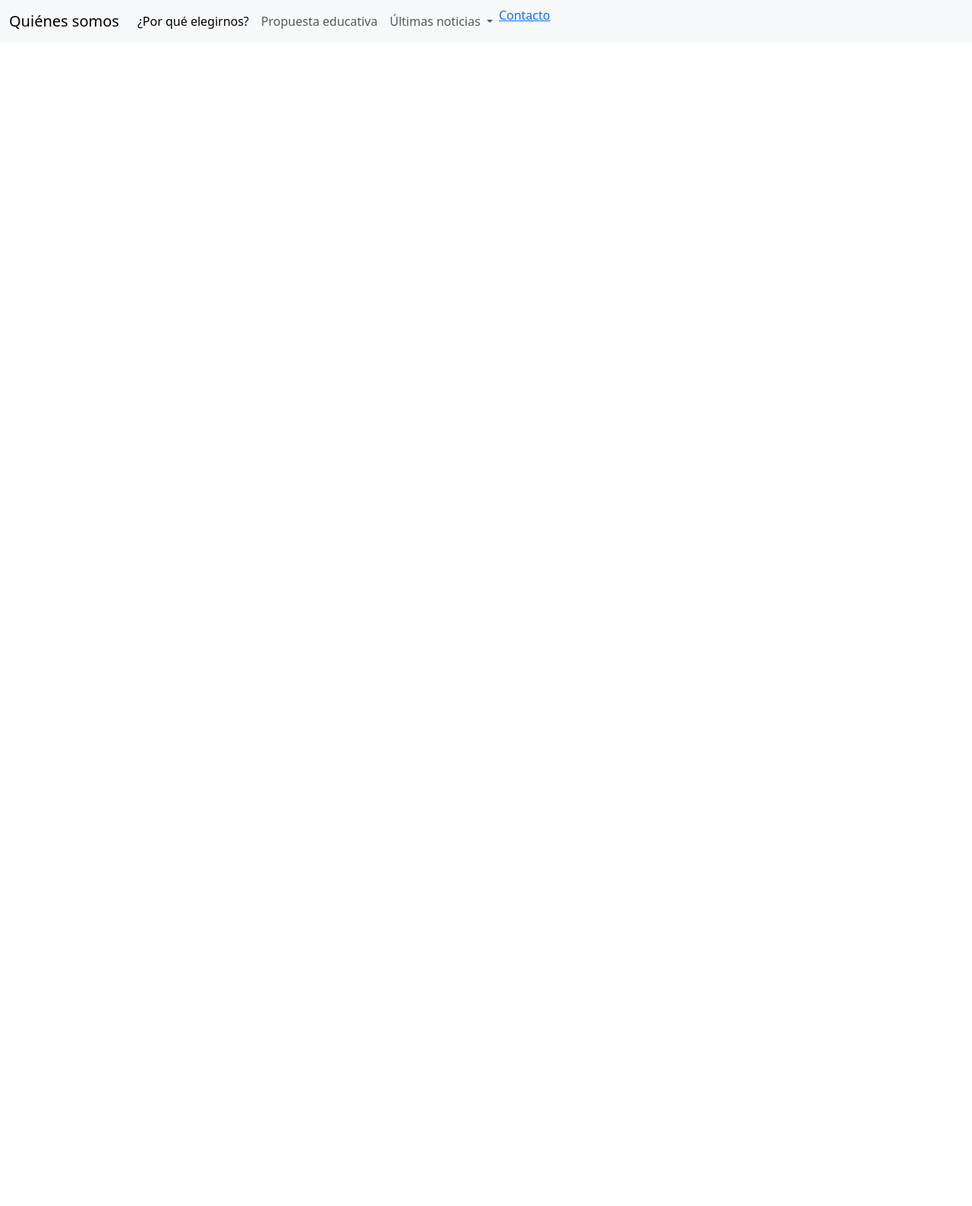
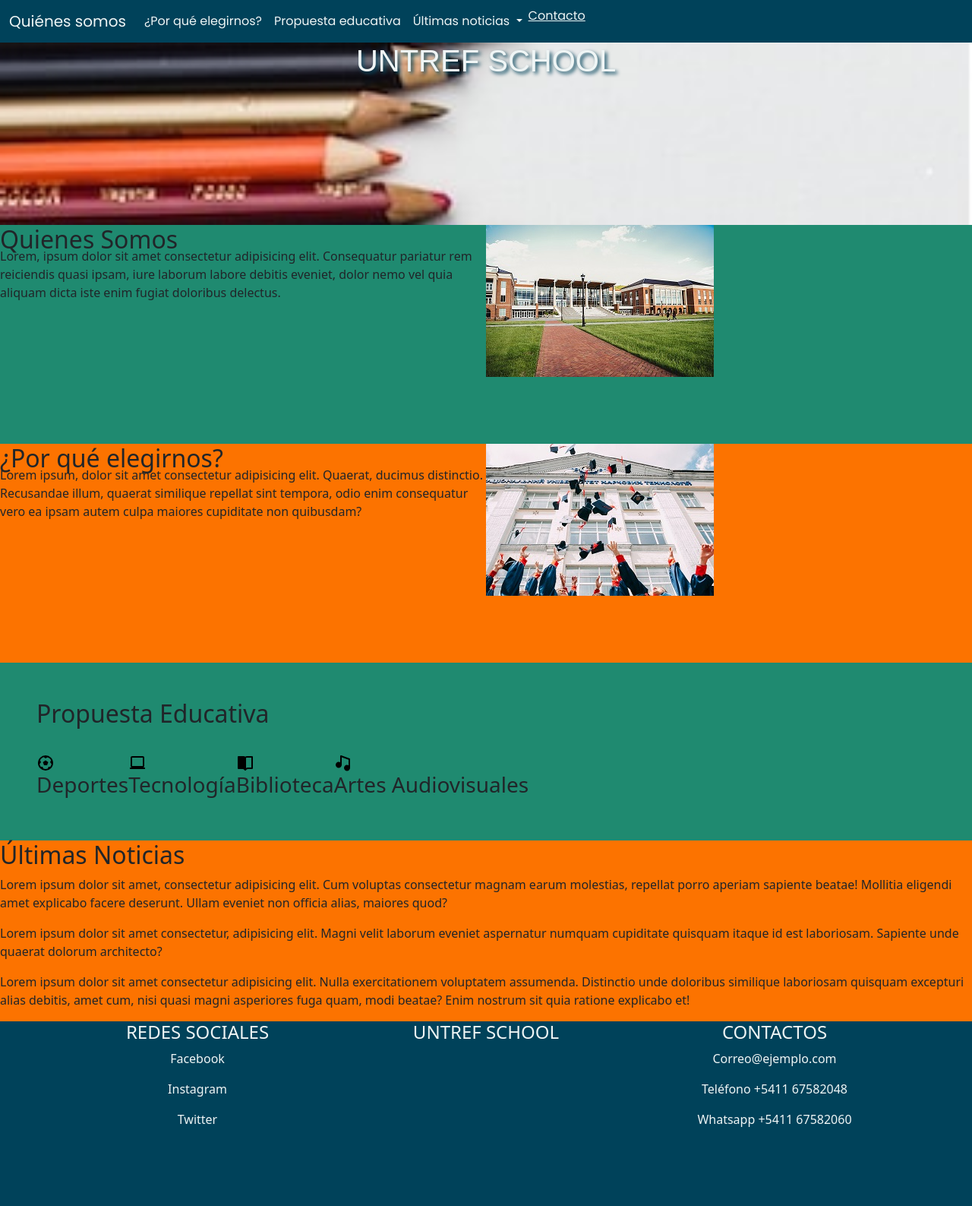
Before and after one commit to cristianmarcon/PROYECTO-INTEGRADOR-WEB-UNTREFSCHOOL, a plain HTML site: page index.html in a window 1280 px wide. Shown: the whole page at 76% size. Before the commit the page ends 800 px from the top, so only its background shows below. Drawn offline with nearby package versions, Linux system fonts and the light colour scheme; grey boxes are pictures that could not be loaded; a web font is replaced by a local one.

Commit message:
agrega fotos al index

```diff
--- /dev/null
+++ b/css/style.css
@@ -0,0 +1,71 @@
+@import url('https://fonts.googleapis.com/css2?family=Belanosima:wght@400;700&family=Poppins:wght@400;700&display=swap');
+
+body{
+    margin: 0;
+    background-color: #fc7300;
+}
+h1{
+    color: #00425a;
+    font-family:'Belanosima', sans-serif;
+}
+header {
+    background-image: url(/img/Titulo.jpg);
+    background-size: cover;
+    height: 30vh;
+}
+.titulo {
+    color: #eff5f5;
+    font-family:'Belanosima', sans-serif;
+    text-align: center;
+    text-shadow: 3px 3px 5px #00425a;
+}
+
+.seccion1 {
+    background-color: #1f8a70;
+    display: grid;
+    grid-template-columns: 50% 50%;
+    grid-template-rows: 10% 90%;
+}
+
+.seccion2 {
+    display: grid;
+    grid-template-columns: 50% 50%;
+    grid-template-rows: 10% 90%;
+}
+
+.seccion3 {
+    background-color: #1f8a70;
+    padding: 3em;
+}
+
+.seccion3-1 {
+    display: flex;
+    flex-direction: row;
+}
+.bg-body-tertiary{
+background-color: #00425a !important;
+}
+
+.seccion4{
+    background-color: #fc7300;
+}
+
+footer{
+    background-color: #00425a;
+    color: #eff5f5;
+}
+
+a {
+    font-family: 'Poppins', sans-serif;
+    color: #eff5f5 !important;
+}
+
+@media (max-width: 760px) {
+    .seccion1,
+    .seccion2 {
+        display:block
+    }
+    .seccion3-1 {
+        flex-direction: column;
+    }
+}
--- a/index.html
+++ b/index.html
@@ -7,6 +7,8 @@
     <meta name="author" content="Cristian Marcon">
     <link href="https://cdn.jsdelivr.net/npm/bootstrap@5.3.0/dist/css/bootstrap.min.css" rel="stylesheet" integrity="sha384-9ndCyUaIbzAi2FUVXJi0CjmCapSmO7SnpJef0486qhLnuZ2cdeRhO02iuK6FUUVM" crossorigin="anonymous">
     <title>UNTREF WEBSCHOOL</title>
+    <link rel="icon" href="img/iconotitle.png">
+    <link rel="stylesheet" href="css/style.css">
 </head>
 <body>
     <nav class="navbar navbar-expand-lg bg-body-tertiary">
@@ -41,8 +43,76 @@
         </div>
       </nav>
     <header>
+        <h1 class="titulo">UNTREF SCHOOL</h1>
 
     </header>
+    <main>
+        <section class="seccion1" id="quienes">
+            <h2>Quienes Somos</h2>
+            <img src="img/quienes-somos.jpg" alt="escuela" height="200">
+            <p>
+             Lorem, ipsum dolor sit amet consectetur adipisicing elit. Consequatur pariatur rem reiciendis quasi ipsam, iure laborum labore debitis eveniet, dolor nemo vel quia aliquam dicta iste enim fugiat doloribus delectus.
+            </p>
+        </section>
+        <section class="seccion2" id="elegirnos">
+            <h2>¿Por qué elegirnos?</h2>
+            <img src="img/por-que-elegirnos.jpg" alt="graduacion">
+            <p>
+              Lorem ipsum, dolor sit amet consectetur adipisicing elit. Quaerat, ducimus distinctio. Recusandae illum, quaerat similique repellat sint tempora, odio enim consequatur vero ea ipsam autem culpa maiores cupiditate non quibusdam?
+            </p>
+            </p>
+        </section>
+        <section class="seccion3" id="propuesta">
+            <h2>Propuesta Educativa</h2>
+            <br>
+            <div class="seccion3-1">
+                <div>
+                    <img src="img/deporte.svg" alt="icono-pelota">
+                    <h3>Deportes</h3>
+                </div>
+                <div>
+                    <img src="img/laptop.svg" alt="icono-laptop">
+                <h3>Tecnología</h3>
+                </div>
+                <div>
+                    <img src="img/libreria.svg" alt="icono-libreria">
+                    <h3>Biblioteca</h3>
+                </div>
+                <div>
+                    <img src="img/music.svg" alt="icono-musica">
+                    <h3>Artes Audiovisuales</h3>
+                </div>
+            </div>
+        </section>
+            <section class="seccion4" id="noticias">
+              <h2>Últimas Noticias</h2>
+              <article id="#art1"><p>Lorem ipsum dolor sit amet, consectetur adipisicing elit. Cum voluptas consectetur magnam earum molestias, repellat porro aperiam sapiente beatae! Mollitia eligendi amet explicabo facere deserunt. Ullam eveniet non officia alias, maiores quod?</p></article>
+              <article id="#art2"><p>Lorem ipsum dolor sit amet consectetur, adipisicing elit. Magni velit laborum eveniet aspernatur numquam cupiditate quisquam itaque id est laboriosam. Sapiente unde quaerat dolorum architecto?</p></article>
+              <article id="#art3"><p>Lorem ipsum dolor sit amet consectetur adipisicing elit. Nulla exercitationem voluptatem assumenda. Distinctio unde doloribus similique laboriosam quisquam excepturi alias debitis, amet cum, nisi quasi magni asperiores fuga quam, modi beatae? Enim nostrum sit quia ratione explicabo et!</p></article>
+          </section>
+    </main>
+    <footer>
+        <div class="container text-center">
+            <div class="row align-items-start">
+              <div class="col">
+                <h4>REDES SOCIALES</h4>
+                <p>Facebook</p>
+                <p>Instagram</p>
+                <p>Twitter</p>
+              </div>
+              <div class="col">
+                <h4>UNTREF SCHOOL</h4>
+                <iframe src="https://www.google.com/maps/embed?pb=!1m16!1m12!1m3!1d52545.66595369718!2d-58.56939583046873!3d-34.60152850000001!2m3!1f0!2f0!3f0!3m2!1i1024!2i768!4f13.1!2m1!1sUniversidad%20Nacional%20de%20Tres%20de%20Febrero!5e0!3m2!1ses-419!2sar!4v1689898289179!5m2!1ses-419!2sar" width="300" height="200" style="border:0;" allowfullscreen="" loading="lazy" referrerpolicy="no-referrer-when-downgrade"></iframe>
+              </div>
+              <div class="col">
+                <h4>CONTACTOS</h4>
+                <p>Correo@ejemplo.com</p>
+                <p>Teléfono +5411 67582048</p>
+                <p>Whatsapp +5411 67582060</p>
+              </div>
+            </div>
+          </div>
+    </footer>
     <script src="https://cdn.jsdelivr.net/npm/bootstrap@5.3.0/dist/js/bootstrap.bundle.min.js" integrity="sha384-geWF76RCwLtnZ8qwWowPQNguL3RmwHVBC9FhGdlKrxdiJJigb/j/68SIy3Te4Bkz" crossorigin="anonymous"></script>
 </body>
 </html>
```
Also changed, not shown: contacto.html (+21 -1 lines), img/Titulo.jpg (added), img/deporte.svg (added), img/iconotitle.png (added), img/laptop.svg (added), img/libreria.svg (added), img/music.svg (added), img/musica.svg (added), img/por-que-elegirnos.jpg (added), img/quienes-somos.jpg (added).
